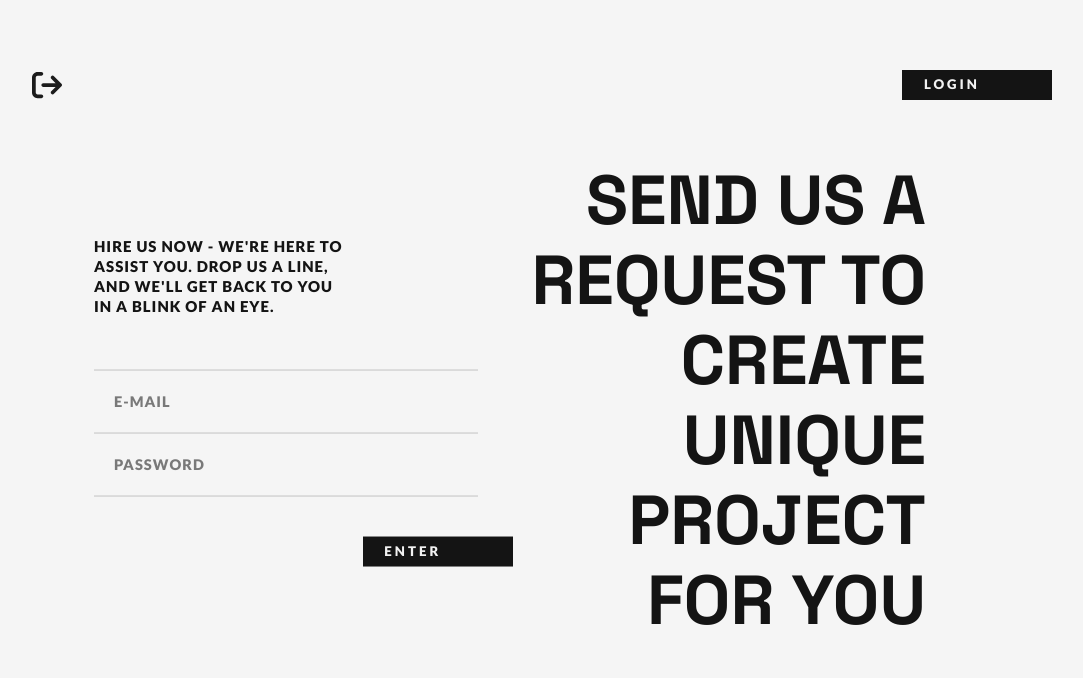
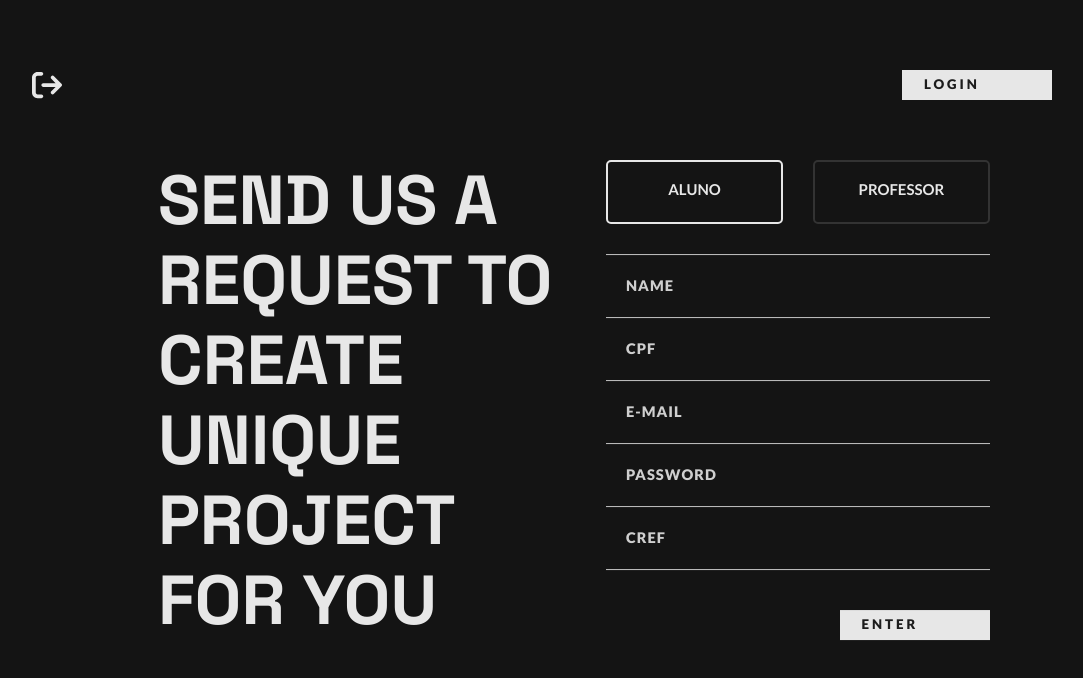
Before and after one commit to LuizGuilhermeNascimento/Training-Manager, an Angular app in the folder frontend/: page /register in a window 1280 px wide. Shown: the top 678 px of the page, without its empty margins (98-1181 px from the left). Built offline with nearby package versions, Linux system fonts and the light colour scheme.

Commit message:
register interface

```diff
--- a/frontend/src/app/modules/login/register/register.component.css
+++ b/frontend/src/app/modules/login/register/register.component.css
@@ -1,15 +1,17 @@
-:root {
-    --off-white: #d91616;
+:host {
+    --off-white: #e7e7e7;
+    --light-gray: #cfcfcf;
     --dark-gray: #1C1C1C;
-    --off-glack: #141414;
+    --gray:#333333;
+    --off-black: #141414;
 }
 
-.login {
-    width: 100%;
+body {
+    width: 100vw;
     height: 100vh;
-    background-color: #f5f5f5;
+    background-color: var(--off-black);
     font-family: 'Lato', 'Space Grotesk';
-    color: #141414;
+    color: var(--off-white);
 }
 
 svg{
@@ -17,11 +19,11 @@ svg{
     width: 30px;
     left: 130px;
     top: 70px;
-    fill: #1c1c1c;
+    fill: var(--off-white);
 }
 
 #home:hover svg{
-    fill: #4c4c4c;
+    fill: var(--off-white);
 }
 
 button{
@@ -31,10 +33,35 @@ button{
     font-weight: 900;
     letter-spacing: 3px;
     right: 0;
-    background-color: #141414;
-    color: #f2f2f2;
+    background-color: var(--off-white);
+    color: var(--dark-gray);
     width: 150px;
     padding: 5px 70px 5px 20px;
+}
+
+#userType{
+    padding: 0 0 30px 0;
+    display: grid;
+    grid-template-columns: 1fr 1fr;
+    grid-gap: 30px;
+}
+
+input[type="radio"]{
+    display: none;
+}
+
+label{
+    height: 100%;
+    font-size: 16pt;
+    font-weight: 700;
+    border: var(--gray) 2px solid;
+    padding: 10px 30px 10px 30px;
+    text-align: center;
+    border-radius: 5px;
+}
+
+input[type="radio"]:checked + label {
+    border: var(--off-white) 2px solid;
 }
 
 .sign{
@@ -45,34 +72,26 @@ button{
 
 #call {
     top: 20%;
-    right: 20%;
+    left: 20%;
     font-family: 'Space Grotesk';
     position: absolute;
     font-size: 52pt;
     font-weight: bold;
     line-height: 60pt;
-    text-align: end;
 }
 
-.signIn {
+.signUp {
     position: absolute;
     width: 30%;
-    right: 55%;
+    left: 55%;
     top: 50%;
     transform: translateY(-50%);
-    display: grid;
-    grid-template-columns: 1fr;
+    display: flex;
+    flex-direction: column;
     row-gap: 40px;
     font-size: 16pt;
     font-variant-caps: all-petite-caps;
     font-weight: 900;
-}
-
-.signIn p{
-    color: #141414;
-    width: 65%;
-    letter-spacing: 1px;
-    line-height: 15pt;
 }
 
 .form{
@@ -90,16 +109,27 @@ input {
     border: none;
     border-bottom: #C2C2C2 solid 1px;
     outline: none;
+    color: var(--off-white);
 }
 
 input::placeholder{
-    color: #797979;
+    color: var(--light-gray);
 }
 
 .first {
     border-top: #C2C2C2 solid 1px;
 }
 
-.signIn button{
-    margin-left: 70%;
+.signUp button{
+    position: relative;
+    left: 100%;
+    transform: translateX(-100%);
 }
+
+#cref {
+    display: auto;
+}
+
+#professorUser:checked #cref{
+    display: none;
+}
--- a/frontend/src/app/modules/login/register/register.component.html
+++ b/frontend/src/app/modules/login/register/register.component.html
@@ -3,18 +3,26 @@
 <link href="https://fonts.googleapis.com/css2?family=Lato:wght@400;700;900&family=Space+Grotesk:wght@600;700&display=swap"
     rel="stylesheet">
 
-<div class="login">
+<body>
     <div id="home" (click)="navigateToStartPage()">
         <svg xmlns="http://www.w3.org/2000/svg" viewBox="0 0 512 512"><!--! Font Awesome Free 6.4.0 by @fontawesome - https://fontawesome.com License - https://fontawesome.com/license (Commercial License) Copyright 2023 Fonticons, Inc. --><path d="M502.6 278.6c12.5-12.5 12.5-32.8 0-45.3l-128-128c-12.5-12.5-32.8-12.5-45.3 0s-12.5 32.8 0 45.3L402.7 224 192 224c-17.7 0-32 14.3-32 32s14.3 32 32 32l210.7 0-73.4 73.4c-12.5 12.5-12.5 32.8 0 45.3s32.8 12.5 45.3 0l128-128zM160 96c17.7 0 32-14.3 32-32s-14.3-32-32-32L96 32C43 32 0 75 0 128L0 384c0 53 43 96 96 96l64 0c17.7 0 32-14.3 32-32s-14.3-32-32-32l-64 0c-17.7 0-32-14.3-32-32l0-256c0-17.7 14.3-32 32-32l64 0z"/></svg>
     </div>
 
     <button class="sign" (click)="navigateToLogin()">LOGIN</button>
 
-    <div class="signIn">
-        <p>HIRE US NOW - WE'RE HERE TO ASSIST YOU. DROP US A LINE, AND WE'LL GET BACK TO YOU IN A BLINK OF AN EYE.</p>
+    <div class="signUp">
         <div class="form">
-            <input class="first" type="email" placeholder="E-MAIL">
+            <div id="userType">
+                <input type="radio" name="user" id="aluno" checked="true">
+                <label for="aluno">Aluno</label>
+                <input type="radio" name="user" id="professor">
+                <label id="professorUser" for="professor">Professor</label>
+            </div>
+            <input class="first" type="text" placeholder="NAME">
+            <input type="text" placeholder="CPF" maxlength="11">
+            <input type="email" placeholder="E-MAIL" autocomplete="off">
             <input type="password" placeholder="PASSWORD">
+            <input  id="cref" type="text" placeholder="CREF">
         </div>
         <button> ENTER </button>
     </div>
@@ -27,4 +35,4 @@
             PROJECT<br>
             FOR YOU</p>
     </div>
-</div>
+</body>
```
